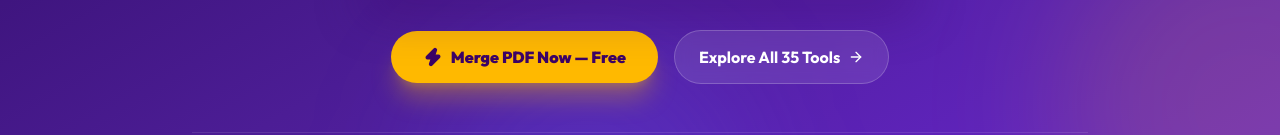
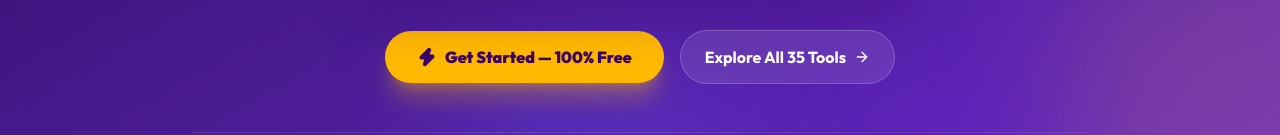
Before and after one commit to freeforwebsite/i-hate-pdf, a React (Vite) app: page / in a window 1280 px wide. Shown: the part 534-669 px from the top of the page. Built offline with nearby package versions, Linux system fonts and the light colour scheme.

Commit message:
Replace single Merge button with universal Get Started Free CTA

```diff
--- a/src/components/Hero.jsx
+++ b/src/components/Hero.jsx
@@ -126,11 +126,11 @@ export default function Hero({ searchQuery, setSearchQuery, onSelectTool, onScro
         {/* Action CTAs */}
         <div className="flex flex-wrap items-center justify-center gap-4 mb-12">
           <button
-            onClick={() => onSelectTool('merge')}
+            onClick={onScrollToTools}
             className="px-8 py-3.5 rounded-full bg-amber-400 hover:bg-amber-300 text-purple-950 font-black text-sm sm:text-base shadow-xl shadow-amber-400/30 transition-all hover:scale-105 active:scale-95 flex items-center gap-2"
           >
             <Zap className="w-5 h-5 fill-purple-950" />
-            <span>Merge PDF Now — Free</span>
+            <span>Get Started — 100% Free</span>
           </button>
 
           <button
```
